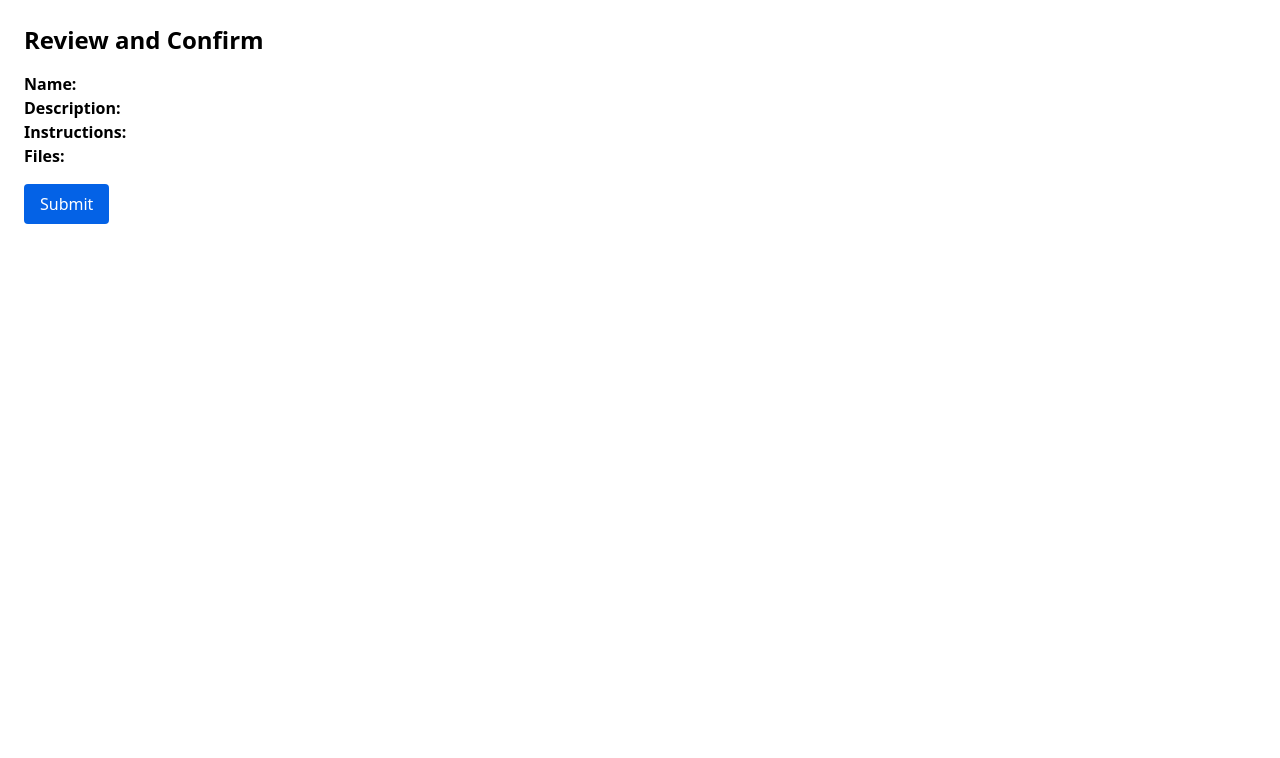
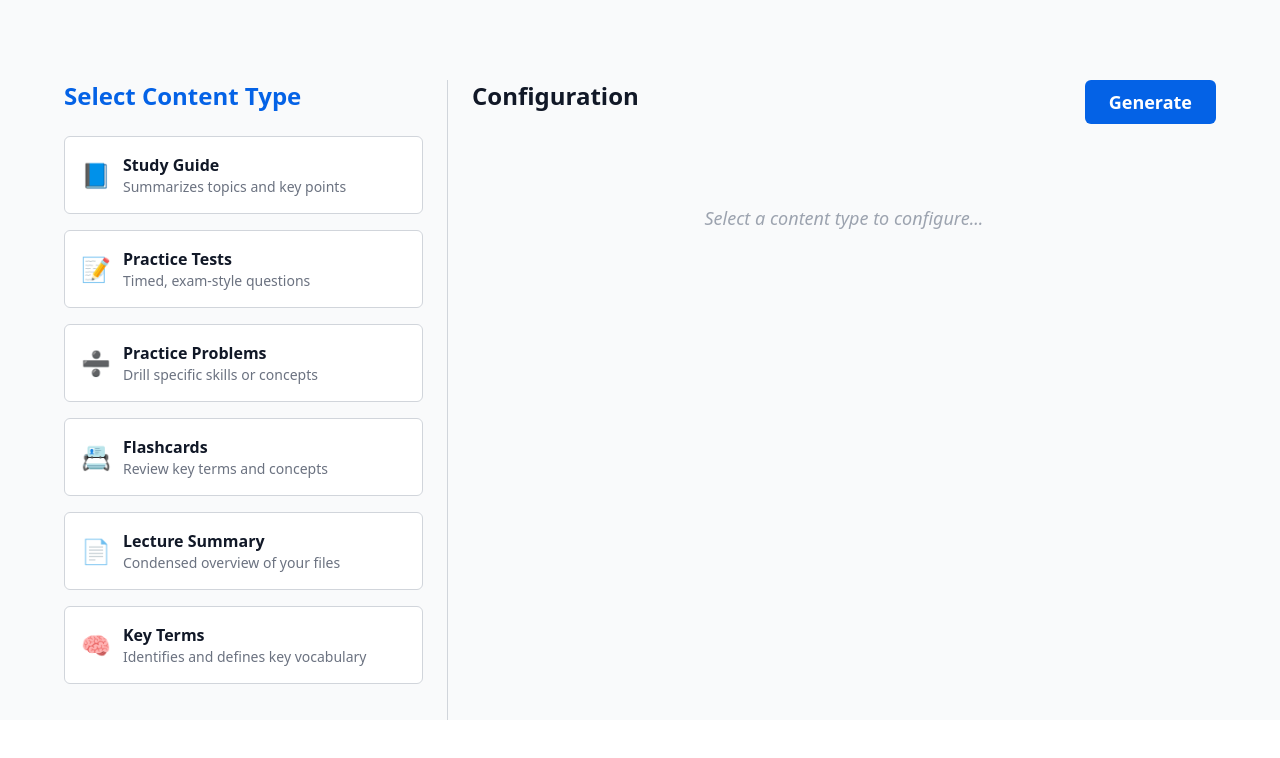
Before and after one commit to sganhewage/SmartStudy, a Next.js app: page /newSession/create in a window 1280 px wide. Shown: the top 758 px of the page. Built offline with nearby package versions, Linux system fonts and the light colour scheme.

Commit message:
content selection page created

```diff
--- a/app/newSession/create/page.tsx
+++ b/app/newSession/create/page.tsx
@@ -1,45 +1,250 @@
 'use client';
 
-import { useSessionContext } from '@/app/newSession/SessionContext';
+import { useState } from "react";
+import { useSessionContext } from '../SessionContext';
+import { X } from 'lucide-react';
 
-export default function CreatePage() {
-    const {
-        files,
-        instructions,
-        sessionName,
-        sessionDescription
-    } = useSessionContext();
+const studyOptions = [
+  { label: 'Study Guide', value: 'studyGuide', icon: '📘', description: 'Summarizes topics and key points' },
+  { label: 'Practice Tests', value: 'practiceTests', icon: '📝', description: 'Timed, exam-style questions' },
+  { label: 'Practice Problems', value: 'practiceProblems', icon: '➗', description: 'Drill specific skills or concepts' },
+  { label: 'Flashcards', value: 'flashcards', icon: '📇', description: 'Review key terms and concepts' },
+  { label: 'Lecture Summary', value: 'lectureSummary', icon: '📄', description: 'Condensed overview of your files' },
+  { label: 'Key Terms', value: 'keyTerms', icon: '🧠', description: 'Identifies and defines key vocabulary' }
+];
 
-    const handleSubmit = async () => {
-        const formData = new FormData();
-        files.forEach((file, index) => {
-        formData.append(`file${index}`, file);
-        });
-        formData.append("instructions", instructions);
-        formData.append("sessionName", sessionName);
-        formData.append("sessionDescription", sessionDescription);
+export default function StudyContentSelection() {
+  const { sessionName, sessionDescription } = useSessionContext();
+  const [selectedOption, setSelectedOption] = useState<string | null>(null);
+  const [generationList, setGenerationList] = useState<string[]>([]);
+  const [configMap, setConfigMap] = useState<Record<string, any>>({});
 
-        const res = await fetch('/api/saveSession', {
-        method: 'POST',
-        body: formData,
-        });
+  const toggleQuestionType = (type: string) => {
+    setConfigMap(prev => ({
+      ...prev,
+      [selectedOption!]: {
+        ...prev[selectedOption!],
+        questionTypes: {
+          ...prev[selectedOption!]?.questionTypes,
+          [type]: !prev[selectedOption!]?.questionTypes?.[type]
+        }
+      }
+    }));
+  };
 
-        if (res.ok) {
-        console.log("Session saved!");
-        } else {
-        console.error("Error saving session");
-        }
-    };
+  const addToList = (value: string) => {
+    if (!generationList.includes(value)) {
+      setGenerationList([...generationList, value]);
+    }
+  };
 
+  const removeFromList = (value: string) => {
+    setGenerationList(generationList.filter(item => item !== value));
+  };
+
+  const handleGenerate = () => {
+    if (generationList.length === 0) {
+      alert("Please select at least one item to generate.");
+      return;
+    }
+    console.log("Generating:", {
+      types: generationList,
+      configMap
+    });
+  };
+
+  const renderQuestionTypeToggles = () => {
+    const types = configMap[selectedOption!]?.questionTypes || {};
     return (
-        <div className="p-6">
-        <h1 className="text-2xl font-bold mb-4">Review and Confirm</h1>
-        <p><strong>Name:</strong> {sessionName}</p>
-        <p><strong>Description:</strong> {sessionDescription}</p>
-        <p><strong>Instructions:</strong> {instructions}</p>
-        <p><strong>Files:</strong> {files.map(f => f.name).join(", ")}</p>
+      <div className="mb-4">
+        <label className="block mb-1 font-medium">Question Types</label>
+        <div className="flex gap-4">
+          {['multipleChoice', 'trueFalse', 'fillBlank'].map(type => (
+            <label key={type} className="inline-flex items-center gap-2">
+              <input
+                type="checkbox"
+                checked={types[type] || false}
+                onChange={() => toggleQuestionType(type)}
+              />
+              <span className="capitalize">{type.replace(/([A-Z])/g, ' $1')}</span>
+            </label>
+          ))}
+        </div>
+      </div>
+    );
+  };
 
-        <button onClick={handleSubmit} className="mt-4 bg-brand text-white px-4 py-2 rounded">Submit</button>
+  return (
+    <div className="min-h-[calc(100vh-80px)] pt-[80px] px-6 sm:px-16 bg-gray-50 text-gray-900 flex relative">
+      {/* Left Pane */}
+      <div className="w-full lg:w-1/3 border-r border-gray-300 pr-6">
+        <h2 className="text-2xl font-bold text-brand mb-6">Select Content Type</h2>
+        <ul className="space-y-4">
+          {studyOptions.map(option => (
+            <li
+              key={option.value}
+              onClick={() => setSelectedOption(option.value)}
+              className={`cursor-pointer p-4 rounded-md border transition ${
+                selectedOption === option.value
+                  ? 'bg-brand text-white border-brand shadow'
+                  : 'bg-white hover:bg-gray-100 border-gray-300'
+              }`}
+            >
+              <div className="flex items-center gap-3">
+                <span className="text-2xl">{option.icon}</span>
+                <div>
+                  <p className="font-semibold">{option.label}</p>
+                  <p className={`text-sm ${
+                        selectedOption === option.value ? 'text-white' : 'text-gray-500'}`}
+                    >
+                    {option.description}
+                  </p>
+
+                </div>
+              </div>
+            </li>
+          ))}
+        </ul>
+      </div>
+
+      {/* Right Pane */}
+      <div className="w-full lg:w-2/3 pl-6 relative flex flex-col">
+        <div className="flex justify-between items-start mb-4">
+          <h2 className="text-2xl font-bold">Configuration</h2>
+          <button
+            onClick={handleGenerate}
+            className="bg-brand hover:bg-accent text-white px-6 py-2 rounded-md text-lg font-semibold transition"
+          >
+            Generate
+          </button>
         </div>
-    );
+
+        {selectedOption ? (
+          <div className="flex-1">
+            <p className="text-md mb-4 text-gray-600">
+              Configure and add <strong>{studyOptions.find(o => o.value === selectedOption)?.label}</strong> to your generation list.
+            </p>
+
+            {/* Specific Configs */}
+            {selectedOption === 'practiceTests' && (
+              <>
+                <div className="mb-4">
+                  <label className="block mb-1 font-medium">Test Duration (minutes)</label>
+                  <input
+                    type="range"
+                    min="10"
+                    max="120"
+                    step="10"
+                    value={configMap[selectedOption]?.testDuration || 30}
+                    onChange={(e) => setConfigMap(prev => ({
+                      ...prev,
+                      [selectedOption]: {
+                        ...prev[selectedOption],
+                        testDuration: Number(e.target.value)
+                      }
+                    }))}
+                    className="w-full"
+                  />
+                  <p>{configMap[selectedOption]?.testDuration || 30} minutes</p>
+                </div>
+                {renderQuestionTypeToggles()}
+              </>
+            )}
+
+            {selectedOption === 'practiceProblems' && (
+              <>
+                <div className="mb-4">
+                  <label className="block mb-1 font-medium">Number of Practice Problems</label>
+                  <input
+                    type="number"
+                    min="1"
+                    max="100"
+                    value={configMap[selectedOption]?.practiceCount || 10}
+                    onChange={(e) => setConfigMap(prev => ({
+                      ...prev,
+                      [selectedOption]: {
+                        ...prev[selectedOption],
+                        practiceCount: Number(e.target.value)
+                      }
+                    }))}
+                    className="border border-gray-300 p-2 rounded-md w-32"
+                  />
+                </div>
+                {renderQuestionTypeToggles()}
+              </>
+            )}
+
+            {selectedOption === 'flashcards' && (
+                <div className="mb-4">
+                    <label className="block mb-1 font-medium">Flashcard Mode</label>
+                    <select
+                        className="border border-gray-300 p-2 rounded-md w-full"
+                        value={configMap[selectedOption]?.flashcardMode || 'termFirst'}
+                        onChange={(e) => setConfigMap(prev => ({
+                            ...prev,
+                            [selectedOption!]: {
+                                ...prev[selectedOption!],
+                                flashcardMode: e.target.value
+                            }
+                        }))}
+                    >
+                        <option value="termFirst">Start with Term</option>
+                        <option value="definitionFirst">Start with Definition</option>
+                        <option value="both">Both</option>
+                    </select>
+                </div>
+            )}
+
+
+            {/* Shared Special Instructions */}
+            <div className="mb-4">
+              <label className="block font-medium mb-1">Special Instructions</label>
+              <textarea
+                placeholder="Any specific guidance for this item..."
+                value={configMap[selectedOption]?.instructions || ''}
+                onChange={(e) => setConfigMap(prev => ({
+                  ...prev,
+                  [selectedOption!]: {
+                    ...prev[selectedOption!],
+                    instructions: e.target.value
+                  }
+                }))}
+                className="w-full p-2 border border-gray-300 rounded-md hover:border-accent transition"
+              />
+            </div>
+
+            <button
+              onClick={() => addToList(selectedOption)}
+              className="mt-2 bg-brand hover:bg-accent text-white px-6 py-2 rounded-md text-lg transition"
+            >
+              Add to Generation List
+            </button>
+          </div>
+        ) : (
+          <div className="text-gray-400 text-lg italic mt-16 text-center flex-1">
+            Select a content type to configure...
+          </div>
+        )}
+
+        {/* Generation List Icons */}
+        <div className="absolute bottom-4 left-4 flex gap-4">
+          {generationList.map(value => {
+            const opt = studyOptions.find(o => o.value === value);
+            return (
+              <div
+                key={value}
+                className="relative group cursor-pointer text-4xl"
+                onClick={() => removeFromList(value)}
+              >
+                <span>{opt?.icon}</span>
+                <div className="absolute -top-3 -right-3 hidden group-hover:block">
+                  <X size={16} className="bg-red-500 text-white rounded-full p-0.5" />
+                </div>
+              </div>
+            );
+          })}
+        </div>
+      </div>
+    </div>
+  );
 }
```
